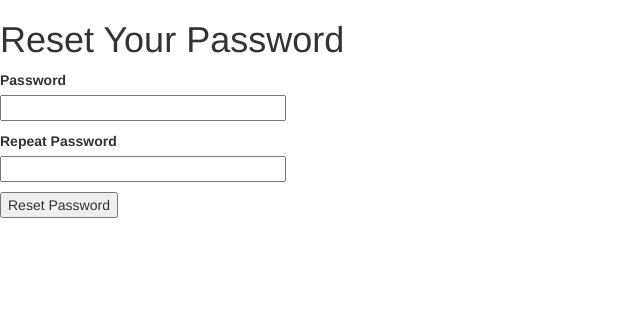
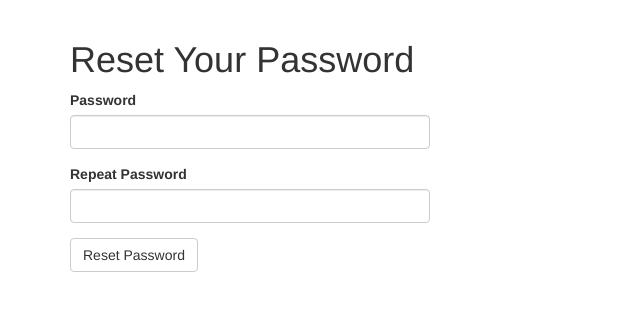
Before and after one commit to 2KAbhishek/Byteblog, a Flask app: template app/templates/reset_password.html in a window 1280 px wide. Shown: the part 52-363 px from the top of the page, without its empty margins (0-640 px from the left). Run offline with Flask 2, Linux system fonts and the light colour scheme; the template is opened without the code that fills it: values that come from a table or form of the project are taken from there, others are empty; some libraries are stand-ins or nearby versions.

Commit message:
Add bootstrap to reset password template

```diff
--- a/app/templates/reset_password.html
+++ b/app/templates/reset_password.html
@@ -1,23 +1,11 @@
 {% extends "base.html" %}
+{% import 'bootstrap/wtf.html' as wtf %}
 
-{% block content %}
+{% block app_content %}
     <h1>Reset Your Password</h1>
-    <form action="" method="post">
-        {{ form.hidden_tag() }}
-        <p>
-            {{ form.password.label }}<br>
-            {{ form.password(size=32) }}<br>
-            {% for error in form.password.errors %}
-            <span style="color: red;">[{{ error }}]</span>
-            {% endfor %}
-        </p>
-        <p>
-            {{ form.password2.label }}<br>
-            {{ form.password2(size=32) }}<br>
-            {% for error in form.password2.errors %}
-            <span style="color: red;">[{{ error }}]</span>
-            {% endfor %}
-        </p>
-        <p>{{ form.submit() }}</p>
-    </form>
+    <div class="row">
+        <div class="col-md-4">
+            {{ wtf.quick_form(form) }}
+        </div>
+    </div>
 {% endblock %}
```
